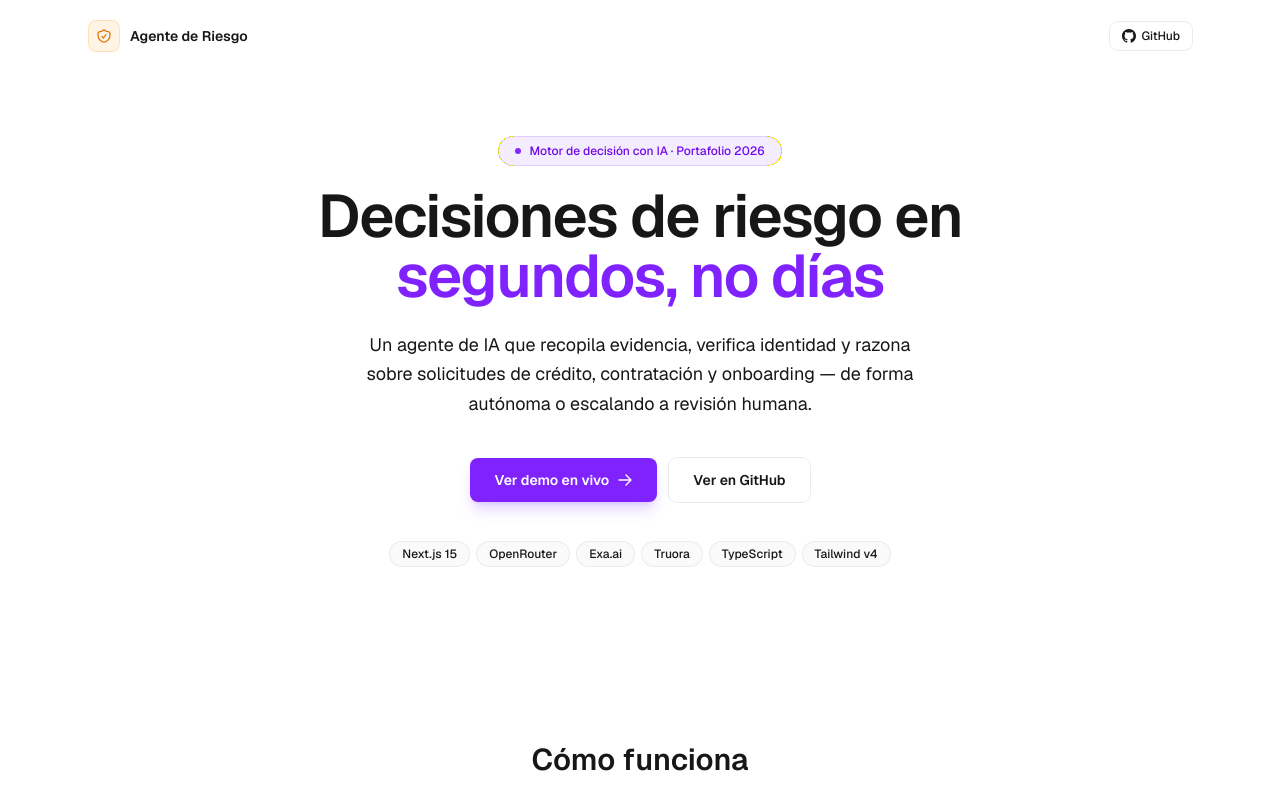
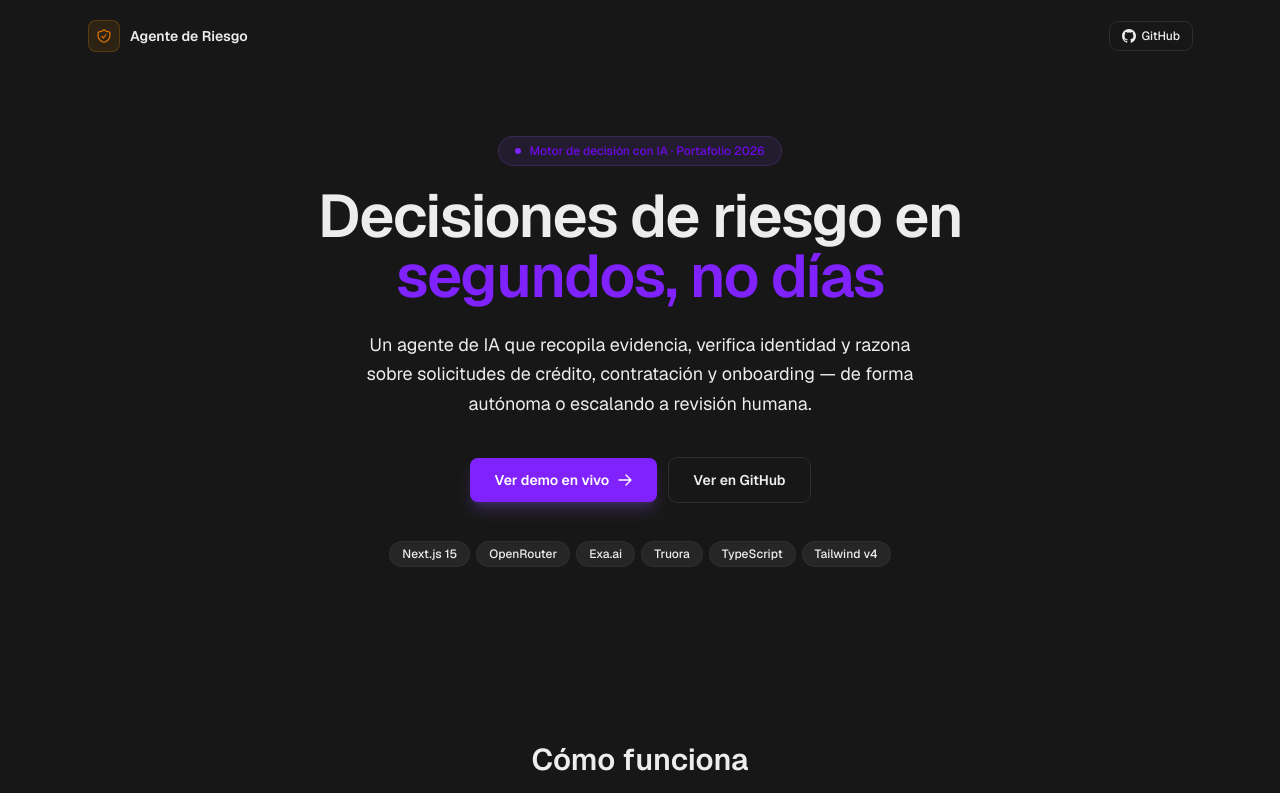
Before and after one commit to mdeasis27/agente-riesgo, a Next.js app: page / in a window 1280 px wide. Shown: the top 793 px of the page. Built offline with nearby package versions, Linux system fonts and the light colour scheme.

Commit message:
feat(theme): wire ThemeProvider with dark default in layout

```diff
--- a/app/layout.tsx
+++ b/app/layout.tsx
@@ -1,5 +1,6 @@
 import type { Metadata } from "next";
 import { fontVariables } from "@/design-system/fonts";
+import { ThemeProvider } from "@/components/theme-provider";
 import "./globals.css";
 
 export const metadata: Metadata = {
@@ -16,8 +17,13 @@
     <html
       lang="es"
       className={`${fontVariables} h-full antialiased`}
+      suppressHydrationWarning
     >
-      <body className="min-h-full flex flex-col">{children}</body>
+      <body className="min-h-full flex flex-col">
+        <ThemeProvider defaultTheme="dark" enableSystem={false} attribute="class">
+          {children}
+        </ThemeProvider>
+      </body>
     </html>
   );
 }
```
